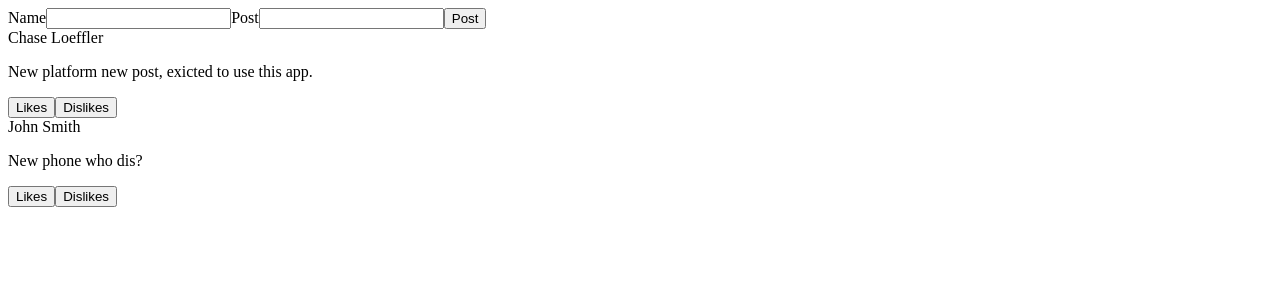
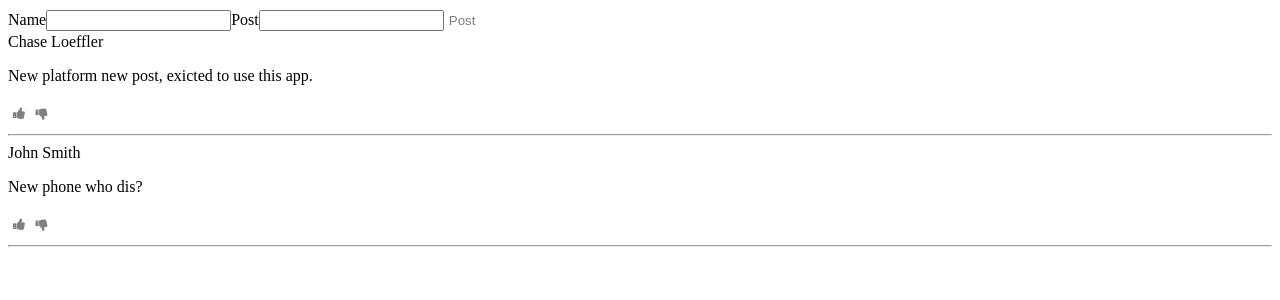
Before and after one commit to ChaseLoeffler/Social-Feed-Project, a React (Create React App) app in the folder social-feed/: page / in a window 1280 px wide. Shown: the top 300 px of the page. Built offline with nearby package versions, Linux system fonts and the light colour scheme.

Commit message:
Fleshed out Like and Dislike Button functionailty. Added a Post.css page to Help with button functionailty.

```diff
--- a/social-feed/public/index.html
+++ b/social-feed/public/index.html
@@ -24,7 +24,8 @@
       work correctly both with client-side routing and a non-root public URL.
       Learn how to configure a non-root public URL by running `npm run build`.
     -->
-    <title>React App</title>
+    <link rel="stylesheet" href="https://cdnjs.cloudflare.com/ajax/libs/font-awesome/4.7.0/css/font-awesome.min.css">
+    <title>Social Feed</title>
   </head>
   <body>
     <noscript>You need to enable JavaScript to run this app.</noscript>
--- /dev/null
+++ b/social-feed/src/Components/Post/Post.css
@@ -0,0 +1,22 @@
+button {
+    padding: 5px;
+    border: none;
+    background: none;
+    color: gray;
+}
+
+button :hover {
+    color: lightgray;
+}
+
+.l-active {
+    color: green;
+}
+
+.d-active {
+    color: red;
+}
+
+.inactive {
+    color: default;
+}
--- a/social-feed/src/Components/Post/Post.jsx
+++ b/social-feed/src/Components/Post/Post.jsx
@@ -1,12 +1,41 @@
+import React, { useState } from 'react';
+import './Post.css'
+
+const Post = (props) => {
 
 
-const Post = (props) => {
+    const [likeButtonClass, setLikeButtonClass] = useState();
+    const [dislikeButtonClass, setDislikeButtonClass] = useState();
+
+    function likeButtonClicked(){
+        if(likeButtonClass === "inactive"){
+            setLikeButtonClass("l-active");
+        }
+        else{
+            setLikeButtonClass("inactive");
+        }
+    }
+    function dislikeButtonClicked(){
+        if(dislikeButtonClass === "inactive"){
+            setDislikeButtonClass("d-active");
+        }
+        else{
+            setDislikeButtonClass("inactive");
+        }
+    }
+
+
     return (
+        <div>
         <div>
             <header>{props.name}</header>
             <p>{props.comment}</p>
-            <button>Likes</button>
-            <button>Dislikes</button>
+        </div>
+        <div>
+            <button className={likeButtonClass} onClick={likeButtonClicked}><i className='fa fa-thumbs-up'></i></button>
+            <button className={dislikeButtonClass} onClick={dislikeButtonClicked}><i className='fa fa-thumbs-down'></i></button>
+        </div>
+        <hr></hr>
         </div>
      );
 }
```
